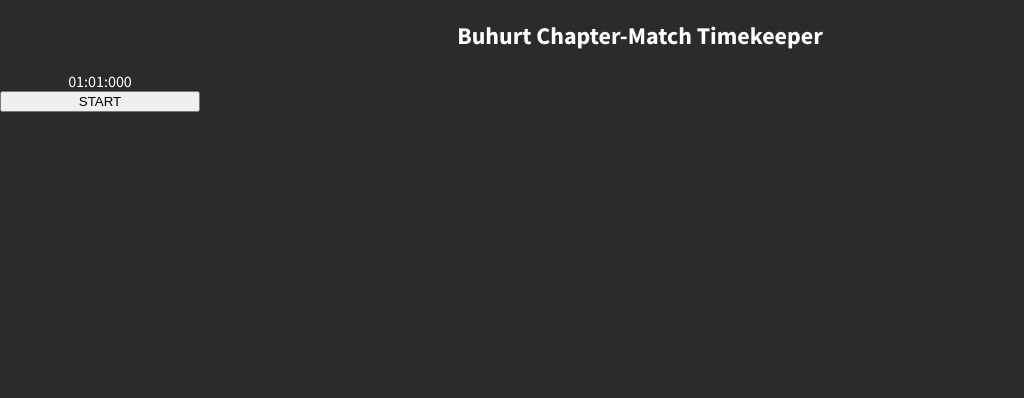
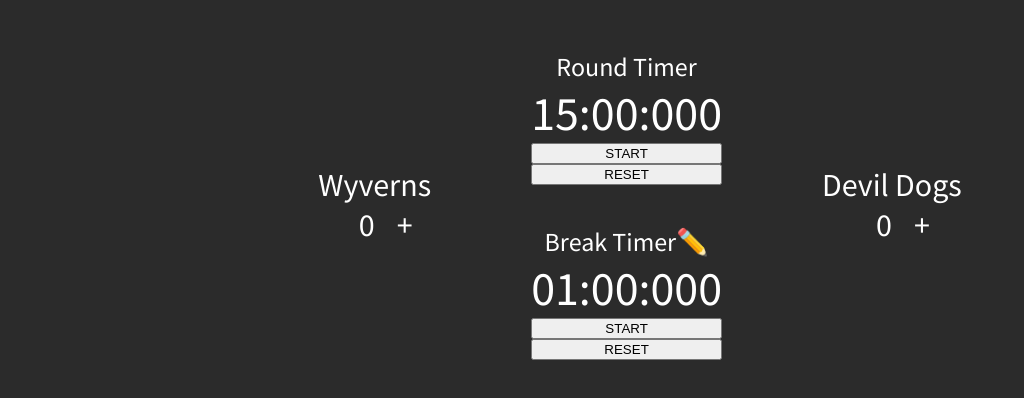
Before and after one commit to acedrow/pw, a React app: page /buhurttimekeeper in a window 1280 px wide. Shown: the top 398 px of the page, without its empty margins (0-1024 px from the left). Built offline with nearby package versions, Linux system fonts and the light colour scheme.

Commit message:
basic buhurt scoring done

```diff
--- a/src/buhurtTimekeeper/CountdownClock.tsx
+++ b/src/buhurtTimekeeper/CountdownClock.tsx
@@ -4,22 +4,36 @@ import styled from 'styled-components'
 const PRECISION_MS = 100
 
 type CountdownClockProps = {
+  title?: string
+  editable?: boolean
   startTimeSeconds: number
 }
 
-const CountdownClock = ({ startTimeSeconds }: CountdownClockProps) => {
+const CountdownClock = ({
+  startTimeSeconds,
+  title,
+  editable = false,
+}: CountdownClockProps) => {
+  const [currentStartTime, setCurrentStartTime] = useState(
+    startTimeSeconds * 1000
+  )
   const [running, setRunning] = useState(false)
+  const [timeElapsed, setTimeElapsed] = useState(false)
   const [currentMiliseconds, setCurrentMiliseconds] = useState(
     startTimeSeconds * 1000
   )
   const [watch, setWatch] = useState<any>(null)
 
   const start = () => {
-    if (!running) {
+    if (!running && !timeElapsed) {
       setRunning(true)
       setWatch(
         setInterval(() => {
-          setCurrentMiliseconds((prevMs) => prevMs - PRECISION_MS)
+          setCurrentMiliseconds((prevMs) => {
+            if (prevMs <= 0) {
+            }
+            return prevMs - PRECISION_MS
+          })
         }, PRECISION_MS)
       )
     }
@@ -31,6 +45,20 @@ const CountdownClock = ({ startTimeSeconds }: CountdownClockProps) => {
       clearInterval(watch)
     }
   }
+
+  const reset = () => {
+    stop()
+    clearInterval(watch)
+    setCurrentMiliseconds(currentStartTime)
+    setTimeElapsed(false)
+  }
+
+  useEffect(() => {
+    if (currentMiliseconds <= 0) {
+      stop()
+      setTimeElapsed(true)
+    }
+  }, [currentMiliseconds])
 
   const GetDisplayTime = (timeMs: number) => {
     const minutes = Math.floor(timeMs / 60000)
@@ -49,15 +77,58 @@ const CountdownClock = ({ startTimeSeconds }: CountdownClockProps) => {
     return (pad + num).slice(-pad.length)
   }
 
+  const handleTimerEdit = () => {
+    stop()
+    let newTime = prompt('Enter number of minutes, or minutes : seconds')
+    if (newTime === null) {
+      setCurrentMiliseconds(currentStartTime)
+      return
+    }
+    if (newTime?.includes(':')) {
+      const times = newTime.split(':')
+      const minutesInMs = parseInt(times[0]) * 60000
+      const secondsInMs = parseInt(times[1]) * 1000
+      setCurrentStartTime(minutesInMs + secondsInMs)
+      setCurrentMiliseconds(minutesInMs + secondsInMs)
+    } else {
+      setCurrentStartTime(parseInt(newTime) * 60000)
+      setCurrentMiliseconds(parseInt(newTime) * 60000)
+    }
+  }
+
+  const EditPencilButton = () => {
+    return <EditPencilSpan onClick={handleTimerEdit}>✏️</EditPencilSpan>
+  }
+
   return (
     <ClockContainer>
-      {GetDisplayTime(currentMiliseconds)}
+      <TitleContainer>
+        {title}
+        {editable && <EditPencilButton />}
+      </TitleContainer>
+      <NumberDisplaycontainer $timerDone={timeElapsed}>
+        {GetDisplayTime(currentMiliseconds)}
+      </NumberDisplaycontainer>
       <button onClick={() => (running ? stop() : start())}>
         {running ? 'STOP' : 'START'}
       </button>
+      <button onClick={() => reset()}>{'RESET'}</button>
     </ClockContainer>
   )
 }
+
+const TitleContainer = styled.span`
+  font-size: 26px;
+`
+
+const EditPencilSpan = styled.span`
+  cursor: pointer;
+`
+
+const NumberDisplaycontainer = styled.div<{ $timerDone: boolean }>`
+  font-size: 3rem;
+  ${({ $timerDone }) => $timerDone && 'background-color: red;'}
+`
 
 const ClockContainer = styled.div`
   max-width: 200px;
--- /dev/null
+++ b/src/buhurtTimekeeper/ScoreCounter.tsx
@@ -0,0 +1,59 @@
+import { useState } from 'react'
+import styled from 'styled-components'
+
+type ScoreCounterProps = {
+  title: string
+}
+
+const ScoreCounter = ({ title }: ScoreCounterProps) => {
+  const [score, setScore] = useState(0)
+  return (
+    <OuterContainer>
+      {title}
+      <ScoreContainer>
+        {score > 0 && (
+          <CrementButtonContainer
+            onClick={() => setScore((prevScore) => prevScore - 1)}
+          >
+            -
+          </CrementButtonContainer>
+        )}
+        <Score> {score}</Score>
+        <CrementButtonContainer
+          onClick={() => setScore((prevScore) => prevScore + 1)}
+        >
+          +
+        </CrementButtonContainer>
+      </ScoreContainer>
+    </OuterContainer>
+  )
+}
+
+const Score = styled.div`
+  min-width: 60px; ;
+`
+
+const CrementButtonContainer = styled.span`
+  -webkit-touch-callout: none;
+  -webkit-user-select: none;
+  -khtml-user-select: none;
+  -moz-user-select: none;
+  -ms-user-select: none;
+  user-select: none;
+  cursor: pointer;
+`
+
+const ScoreContainer = styled.div`
+  display: flex;
+  flex-direction: row;
+`
+
+const OuterContainer = styled.div`
+  margin: 30px 0;
+  font-size: 32px;
+  display: flex;
+  flex-direction: column;
+  align-items: center;
+`
+
+export default ScoreCounter
--- a/src/buhurtTimekeeper/index.tsx
+++ b/src/buhurtTimekeeper/index.tsx
@@ -1,17 +1,42 @@
 import styled from 'styled-components'
 import CountdownClock from './CountdownClock'
+import ScoreCounter from './ScoreCounter'
 
 const BuhurtTimekeeper = () => {
   return (
-    <Container>
-      <h2>Buhurt Chapter-Match Timekeeper</h2>
-      <CountdownClock startTimeSeconds={61} />
-    </Container>
+    <div style={{ textAlign: 'center' }}>
+      {/* <h2>Buhurt Chapter-Match Timekeeper</h2> */}
+      <OuterContainer>
+        <ScoreCounter title="Wyverns" />
+        <ClocksContainer>
+          <CountdownClock startTimeSeconds={900} title={'Round Timer'} />
+          <div style={{ marginTop: '40px' }}></div>
+          <CountdownClock
+            startTimeSeconds={60}
+            title={'Break Timer'}
+            editable
+          />
+        </ClocksContainer>
+        <ScoreCounter title="Devil Dogs" />
+      </OuterContainer>
+    </div>
   )
 }
 
-const Container = styled.div`
+const ClocksContainer = styled.div`
+  display: flex;
+  flex-direction: column;
+  margin: 0 100px;
+`
+
+const OuterContainer = styled.div`
+  margin-top: 50px;
   text-align: center;
+  display: flex;
+  flex-direction: row;
+  align-items: center;
+  justify-content: center;
+  flex-wrap: wrap;
 `
 
 export default BuhurtTimekeeper
```
